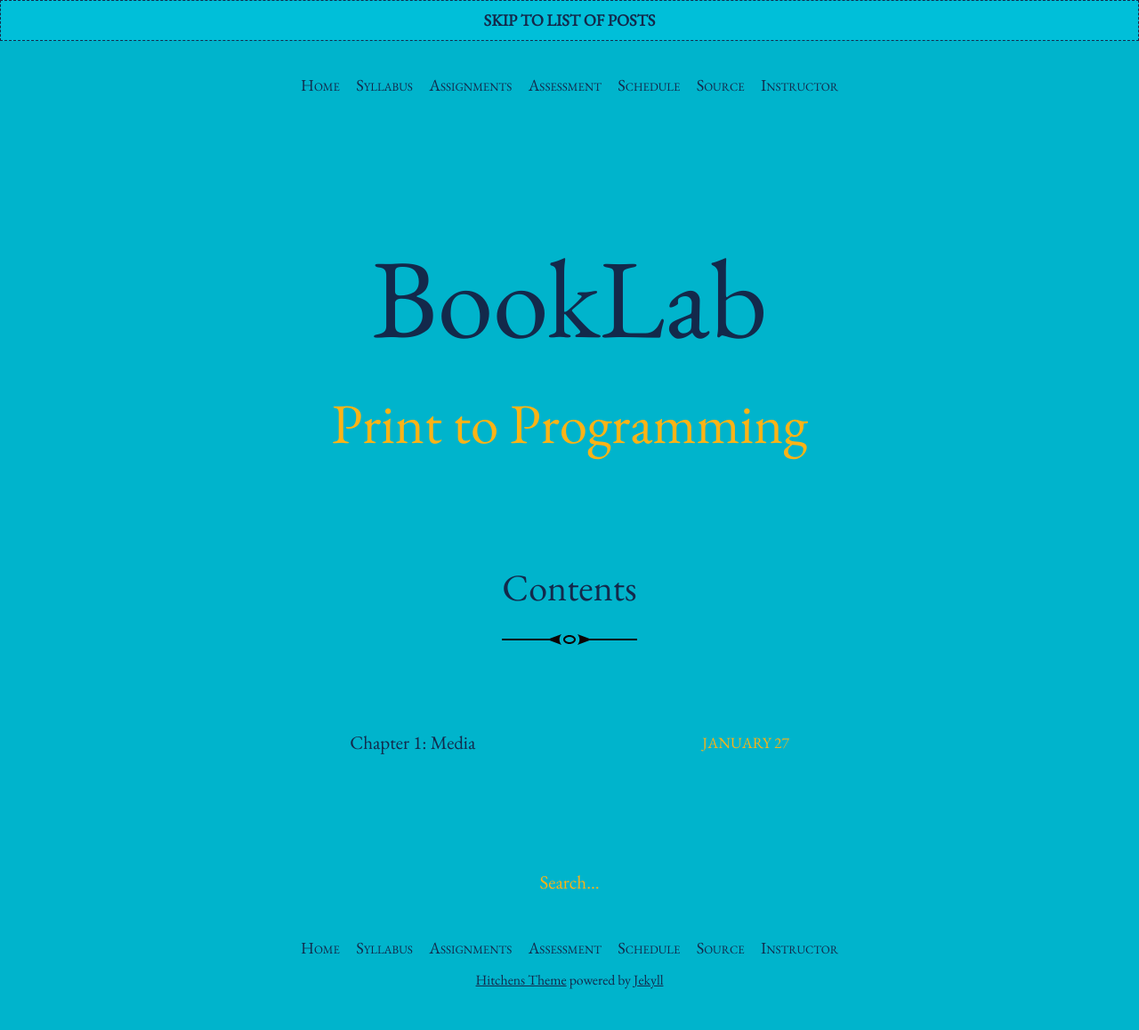
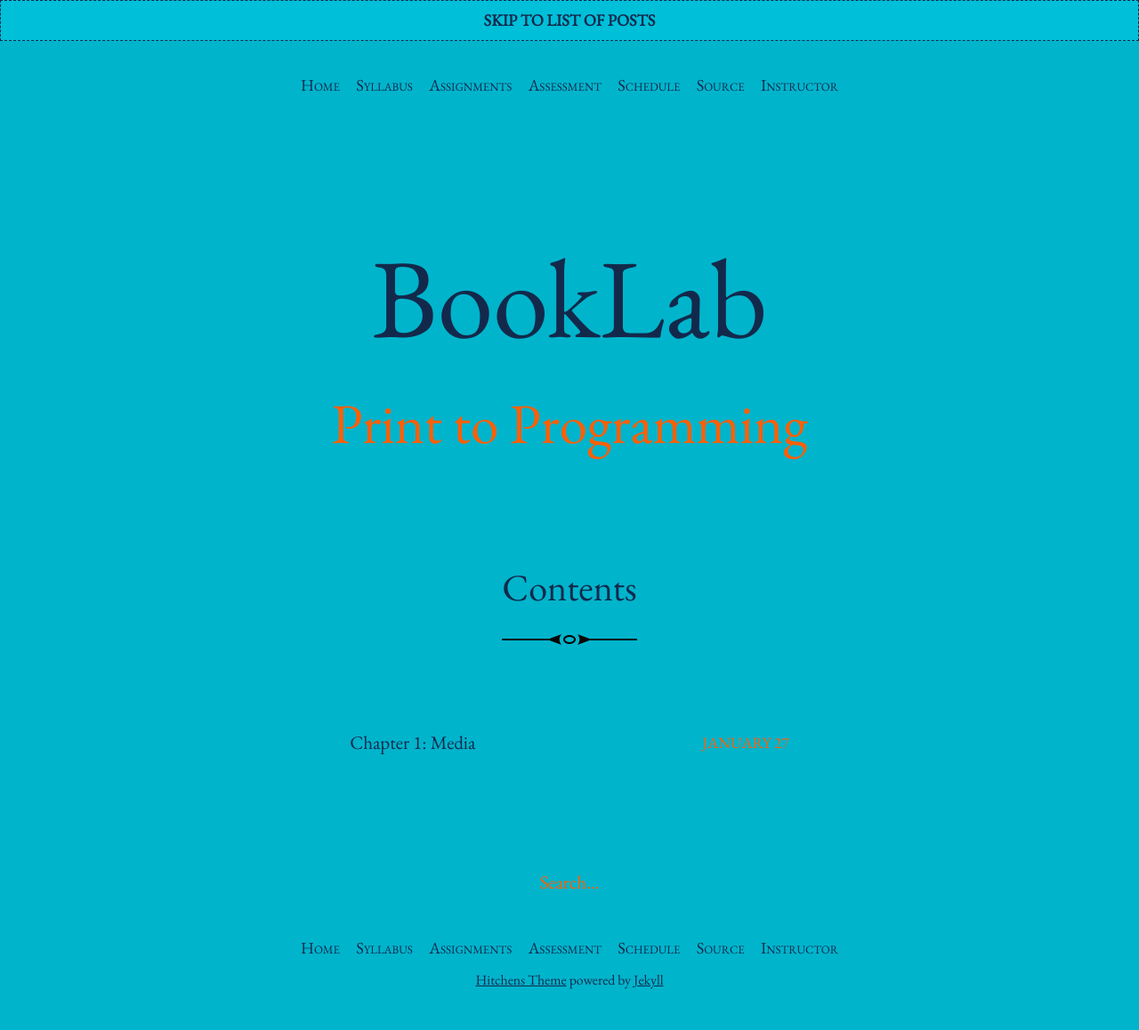
Before and after one commit to rccordell/s25bl, a Jekyll site: the page built from index.html, in a window 1280 px wide. Shown: the whole page at 89% size. Built offline with Jekyll 4.4.1, drawn with Linux system fonts in a browser that asks for light colours; the list of posts is cut into pages by our own code.

Commit message:
Update _variables.scss

```diff
--- a/_sass/_variables.scss
+++ b/_sass/_variables.scss
@@ -1,7 +1,7 @@
 $brand-color:         #00B4CC;
 $highlight:           lighten($brand-color, 35%);
 $text-color:          #13294B;
-$muted-text-color:    #FCB316;
+$muted-text-color:    #FF5F05;
 $font-family:         "EB Garamond", Garamond, "Times New Roman", serif;
 
 $on-bigphone:         375px;
```
